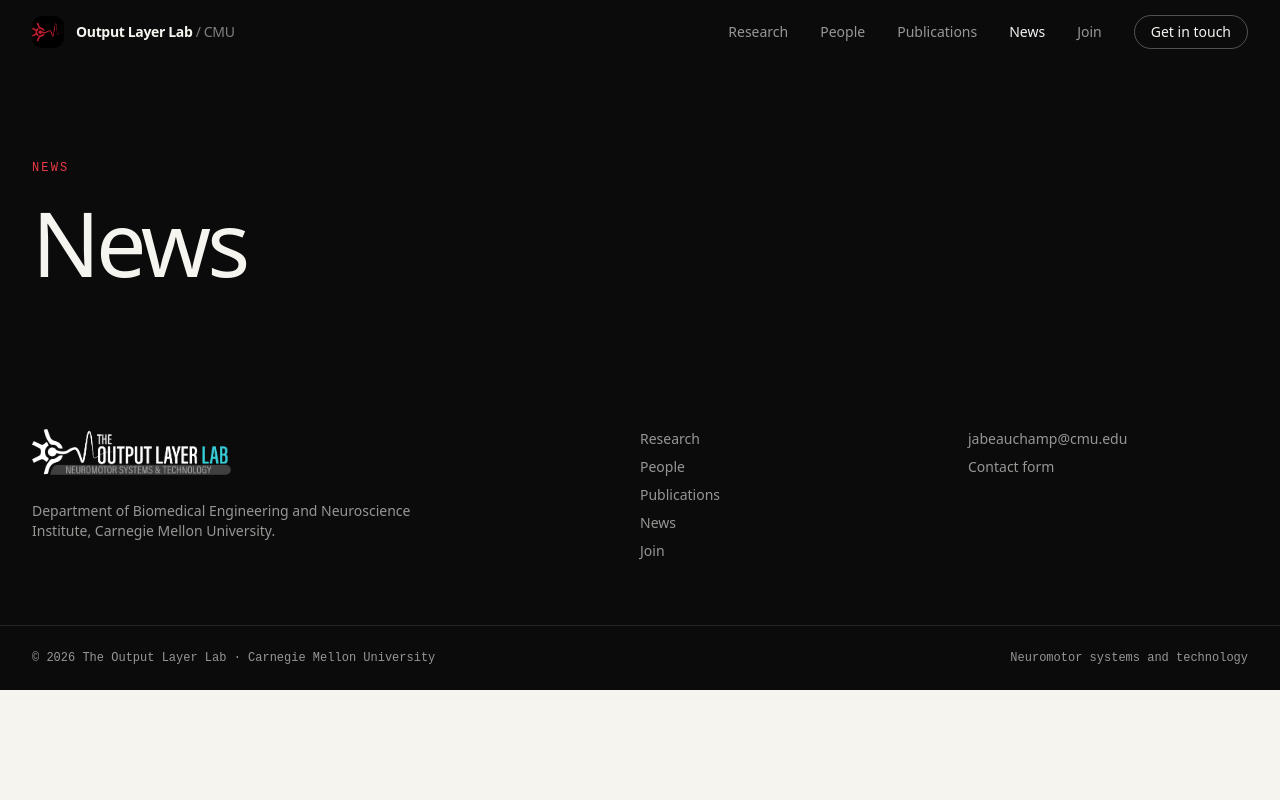
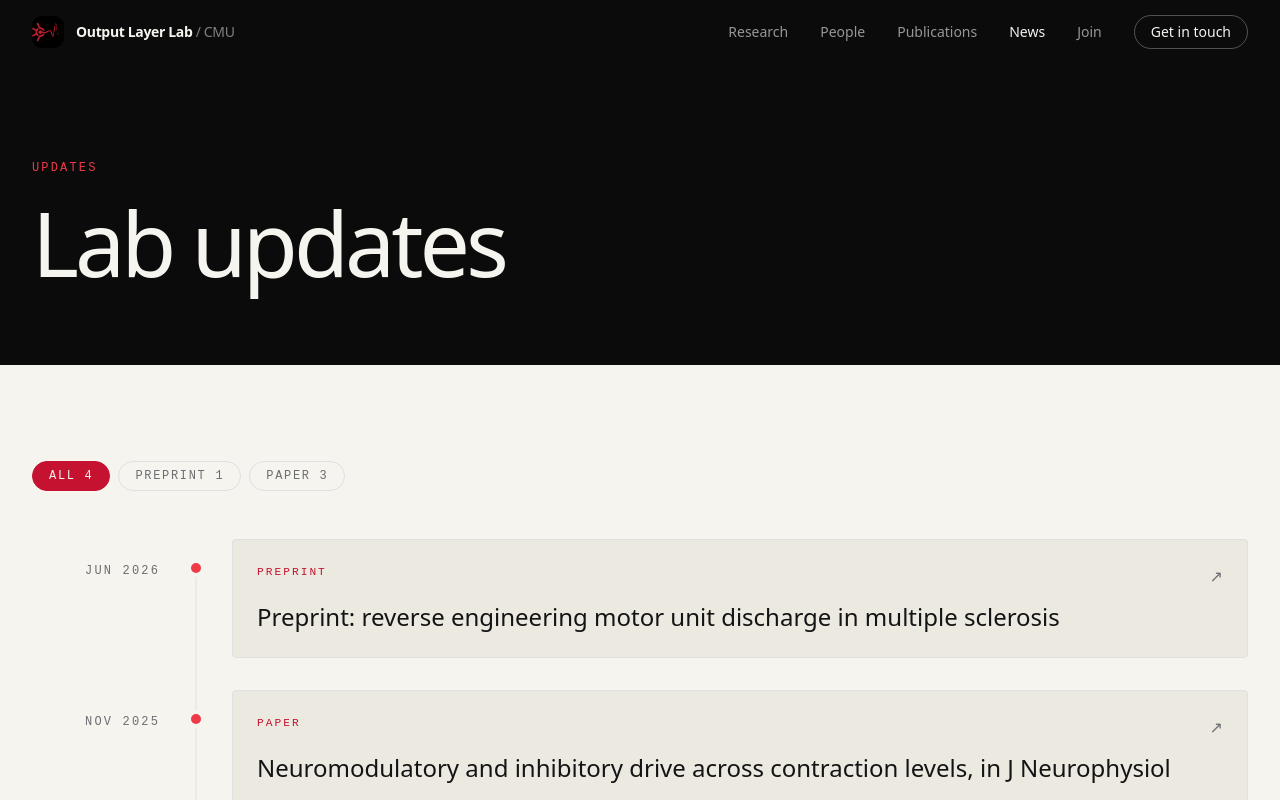
Before and after one commit to devansh-gr/Beauchamp_Lab, a React (Vite) app in the folder site/: page /news in a window 1280 px wide. Shown: the top 800 px of the page. Built offline with nearby package versions, Linux system fonts and the light colour scheme.

Commit message:
Build News page timeline

```diff
--- /dev/null
+++ b/site/src/components/news/Timeline.tsx
@@ -0,0 +1,79 @@
+import { useMemo, useState } from 'react'
+import { Container, Reveal } from '../ui/Reveal'
+import type { NewsItem, NewsType } from '../../content/types'
+
+const LABEL: Record<string, string> = { paper: 'Paper', preprint: 'Preprint', lab: 'Lab' }
+
+function railDate(iso: string) {
+  const d = new Date(iso + 'T00:00:00')
+  const m = d.toLocaleString('en-US', { month: 'short' }).toUpperCase()
+  return `${m} ${d.getFullYear()}`
+}
+
+export function Timeline({ items }: { items: NewsItem[] }) {
+  const [filter, setFilter] = useState<NewsType | 'all'>('all')
+  const sorted = useMemo(() => [...items].sort((a, b) => b.date.localeCompare(a.date)), [items])
+  const types = useMemo(() => {
+    const counts = new Map<NewsType, number>()
+    for (const i of sorted) counts.set(i.type, (counts.get(i.type) ?? 0) + 1)
+    return [...counts.entries()]
+  }, [sorted])
+  const shown = filter === 'all' ? sorted : sorted.filter((i) => i.type === filter)
+
+  const chip = (active: boolean) =>
+    `rounded-full border px-4 py-1.5 font-mono text-xs uppercase tracking-[0.14em] transition-colors ${
+      active ? 'border-red bg-red text-paper' : 'border-steel text-iron hover:border-ink-2 hover:text-ink-2'
+    }`
+
+  return (
+    <section className="bg-paper py-16 sm:py-24">
+      <Container>
+        {types.length > 1 && (
+          <div role="group" aria-label="Filter by type" className="mb-12 flex flex-wrap gap-2">
+            <button type="button" aria-pressed={filter === 'all'} onClick={() => setFilter('all')} className={chip(filter === 'all')}>
+              All {sorted.length}
+            </button>
+            {types.map(([t, n]) => (
+              <button key={t} type="button" aria-pressed={filter === t} onClick={() => setFilter(t)} className={chip(filter === t)}>
+                {LABEL[t] ?? t} {n}
+              </button>
+            ))}
+          </div>
+        )}
+        <ol className="relative">
+          {shown.map((item, idx) => (
+            <li key={`${filter}-${item.date}-${item.title}`} className="relative grid grid-cols-[1.5rem_1fr] gap-x-4 sm:grid-cols-[8rem_1.5rem_1fr] sm:gap-x-6">
+              <span className="col-span-2 col-start-1 row-start-1 mb-2 font-mono text-xs uppercase tracking-[0.18em] text-iron sm:col-span-1 sm:mb-0 sm:pt-6 sm:text-right">
+                <time dateTime={item.date}>{railDate(item.date)}</time>
+              </span>
+              <div className="relative row-start-2 sm:row-start-1" aria-hidden="true">
+                <span className={`absolute left-1/2 w-px -translate-x-1/2 bg-steel ${idx === 0 ? 'top-7' : 'top-0'} ${idx === shown.length - 1 ? 'h-7' : 'bottom-0'}`} />
+                <span className="absolute left-1/2 top-6 size-2.5 -translate-x-1/2 rounded-full bg-red-bright ring-4 ring-paper" />
+              </div>
+              <Reveal className="row-start-2 pb-8 sm:row-start-1">
+                <article className="rounded-sm border border-steel bg-paper-2 p-5 sm:p-6">
+                  <div className="flex items-start justify-between gap-4">
+                    <span className="font-mono text-[0.7rem] uppercase tracking-[0.18em] text-red">{LABEL[item.type] ?? item.type}</span>
+                    {item.href && (
+                      <a
+                        href={item.href}
+                        target="_blank"
+                        rel="noopener noreferrer"
+                        aria-label={`Open: ${item.title} (opens in new tab)`}
+                        className="text-iron transition-colors hover:text-red"
+                      >
+                        <span aria-hidden="true">&#8599;</span>
+                      </a>
+                    )}
+                  </div>
+                  <h2 className="mt-3 text-xl font-medium leading-snug text-ink-2 sm:text-2xl">{item.title}</h2>
+                  {item.body && <p className="mt-3 font-serif text-base leading-relaxed text-ink-3/80">{item.body}</p>}
+                </article>
+              </Reveal>
+            </li>
+          ))}
+        </ol>
+      </Container>
+    </section>
+  )
+}
--- a/site/src/pages/News.tsx
+++ b/site/src/pages/News.tsx
@@ -1,6 +1,12 @@
 import { PageHeader } from '../components/ui/Reveal'
+import { Timeline } from '../components/news/Timeline'
+import { NEWS } from '../content/news'
 
-// STUB: replaced by page-builder.
 export default function News() {
-  return <PageHeader eyebrow="News" title="News" />
+  return (
+    <>
+      <PageHeader eyebrow="Updates" title="Lab updates" />
+      <Timeline items={NEWS} />
+    </>
+  )
 }
```
